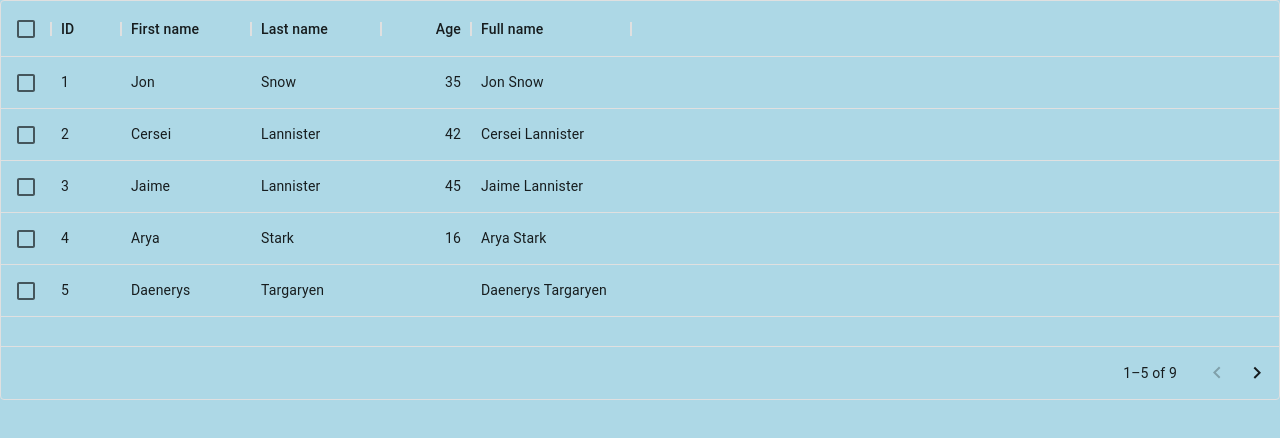
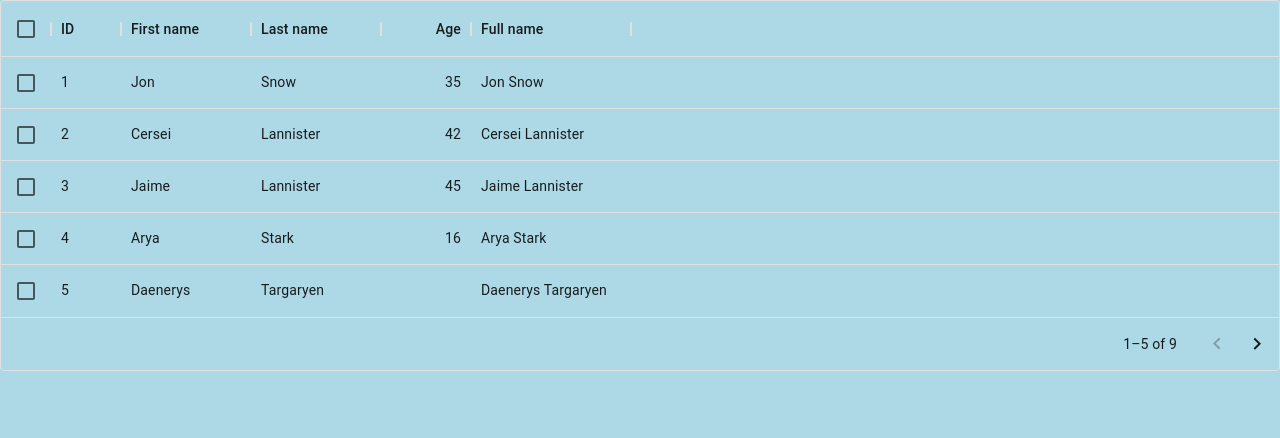
Before and after one commit to sguzman12/react-stocks, a React (Create React App) app: page / in a window 1280 px wide. Shown: the top 438 px of the page. Built offline with nearby package versions, Linux system fonts and the light colour scheme.

Commit message:
Changed the Datagrid to use autoheight property

```diff
--- a/src/components/table/Table.jsx
+++ b/src/components/table/Table.jsx
@@ -37,8 +37,9 @@ const rows = [
 
 function Table() {
   return (
-    <Box sx={{ height: 400 }}>
+    <Box sx={{ display: "flex" }}>
       <DataGrid
+        autoHeight
         rows={rows}
         columns={columns}
         pageSize={5}
```
